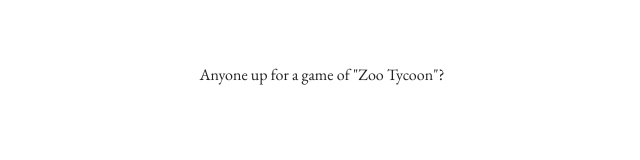
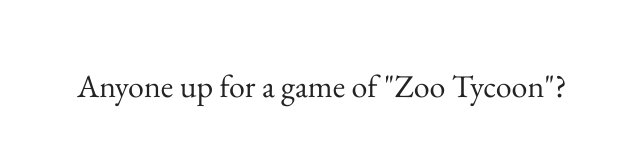
Before and after one commit to jamesarnall/jamesarnall.github.io, a website: page clue.html in a window 1280 px wide. Shown: the whole page, without its empty margins (318-958 px from the left). Drawn offline with nearby package versions, Linux system fonts and the light colour scheme.

Commit message:
Update clue.html

```diff
--- a/clue.html
+++ b/clue.html
@@ -23,7 +23,7 @@
         <!-- Add your site or application content here -->
         <div id="container">
             <div class="content">
-                <p>Anyone up for a game of "Zoo Tycoon"?</p>
+                <p style="font-size: 2rem;">Anyone up for a game of "Zoo Tycoon"?</p>
             </div>
         </div>
 
```
